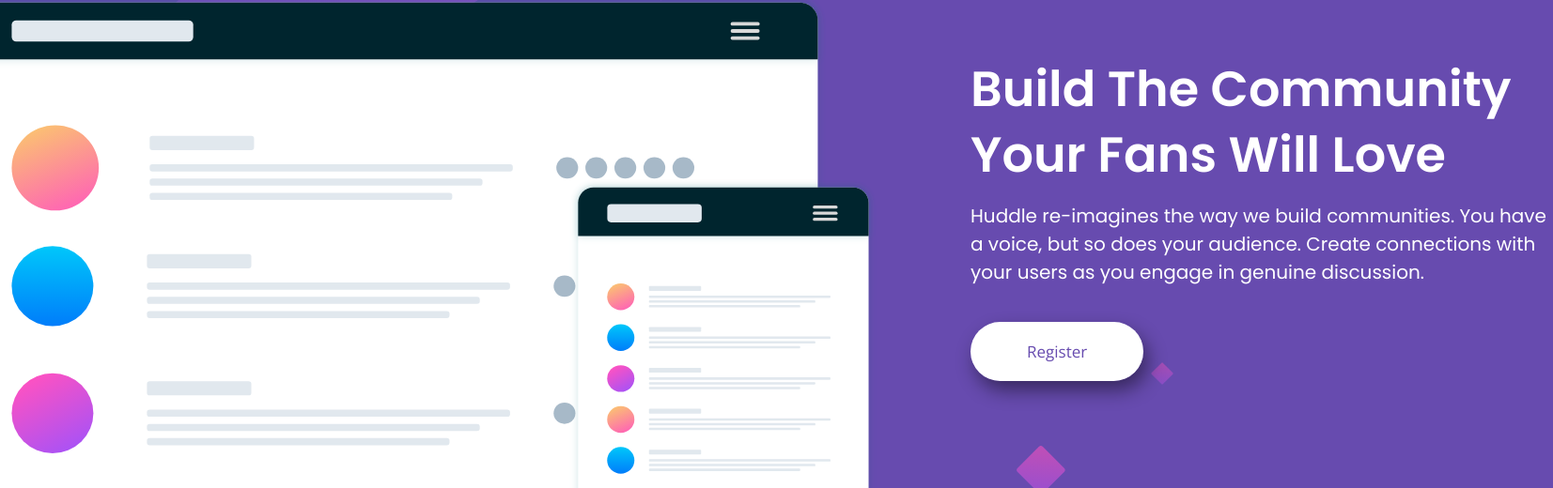
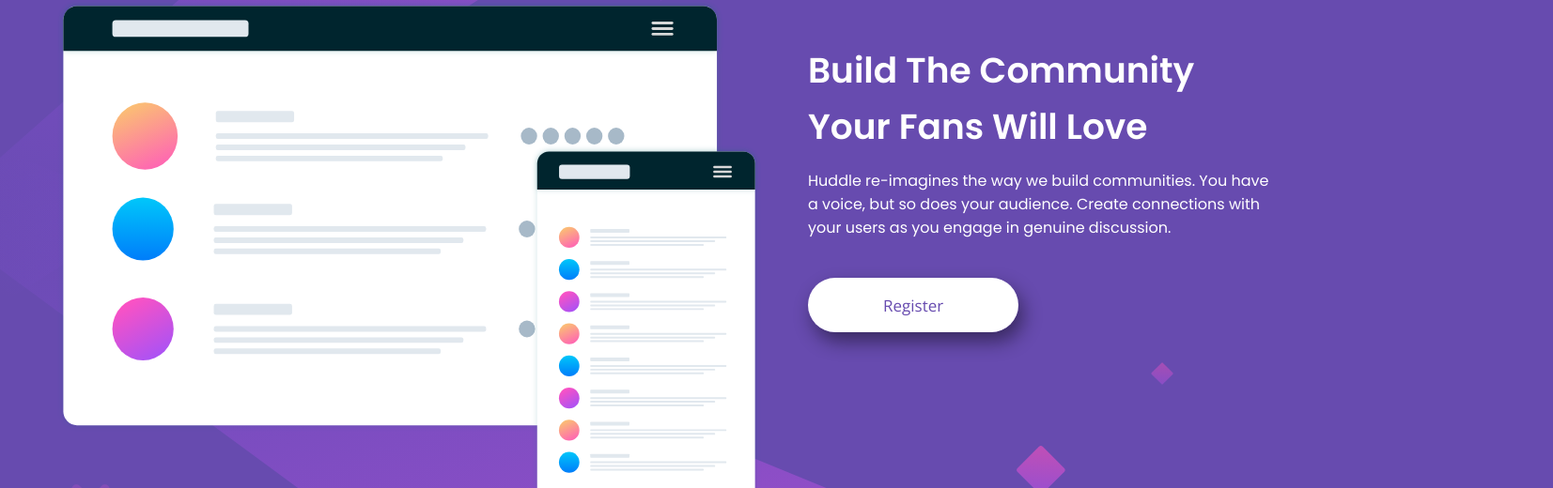
Before and after one commit to Fabiuskybm/Huddle-landing-page, a plain HTML site: page index.html in a window 1536 px wide. Shown: the part 208-728 px from the top of the page at 94% size, 1653 px wide, since content can reach past the window. Drawn offline with nearby package versions, Linux system fonts and the light colour scheme.

Commit message:
Cambiando el tamaño escritorio

```diff
--- a/css/styles.css
+++ b/css/styles.css
@@ -139,54 +139,56 @@
 
     header img {
         margin: 5rem 0 0 5rem;
-        width: 40rem;
+        width: 22rem;
     }
 
     main {
         display: flex;
         justify-content: center;
+        align-items: center;
         flex-direction: row;
-        margin: 5rem 0 0 5rem;
+        margin-top: 7rem;
     }
 
     .image img {
-        margin: 0;
-        width: 100rem;
-        height: 70rem;
+        margin-left: 6rem;
+        width: 75rem;
+        height: 55rem;
     }
 
 
     .content {
         text-align: left;
-        margin-left: 10rem;
-        width: 85rem;
-        height: 60rem;
+        margin: 5rem 0 0 5rem;
+        width: 70rem;
+        height: 50rem;
     }
 
 
     .content-header {
-        font-size: 3.5rem;
-        line-height: 7rem;
+        font-size: 2.5rem;
+        line-height: 6rem;
+        margin-top: 1rem;
     }
 
     .content-body {
-        font-size: 2rem;
+        font-size: 1.6rem;
         margin: 1.5rem 0 6rem 0;
-        line-height: 3rem;
-        width: 62rem;
+        line-height: 2.5rem;
+        width: 50rem;
     }
 
     .button {
         font-size: 1.7rem;
         font-weight: 400;
-        padding: 2rem 6rem 2rem 6rem;
+        padding: 1.75rem 8rem 1.75rem 8rem;
         border-radius: 20rem;
         box-shadow: 5px 10px 20px rgba(0,0,0,0.45);
     }
 
     footer {
         justify-content: end;
-        margin: 0 15rem 0 0;
+        margin: 5rem 6.5rem 0 0;
     }
 
     .icons svg {
```
